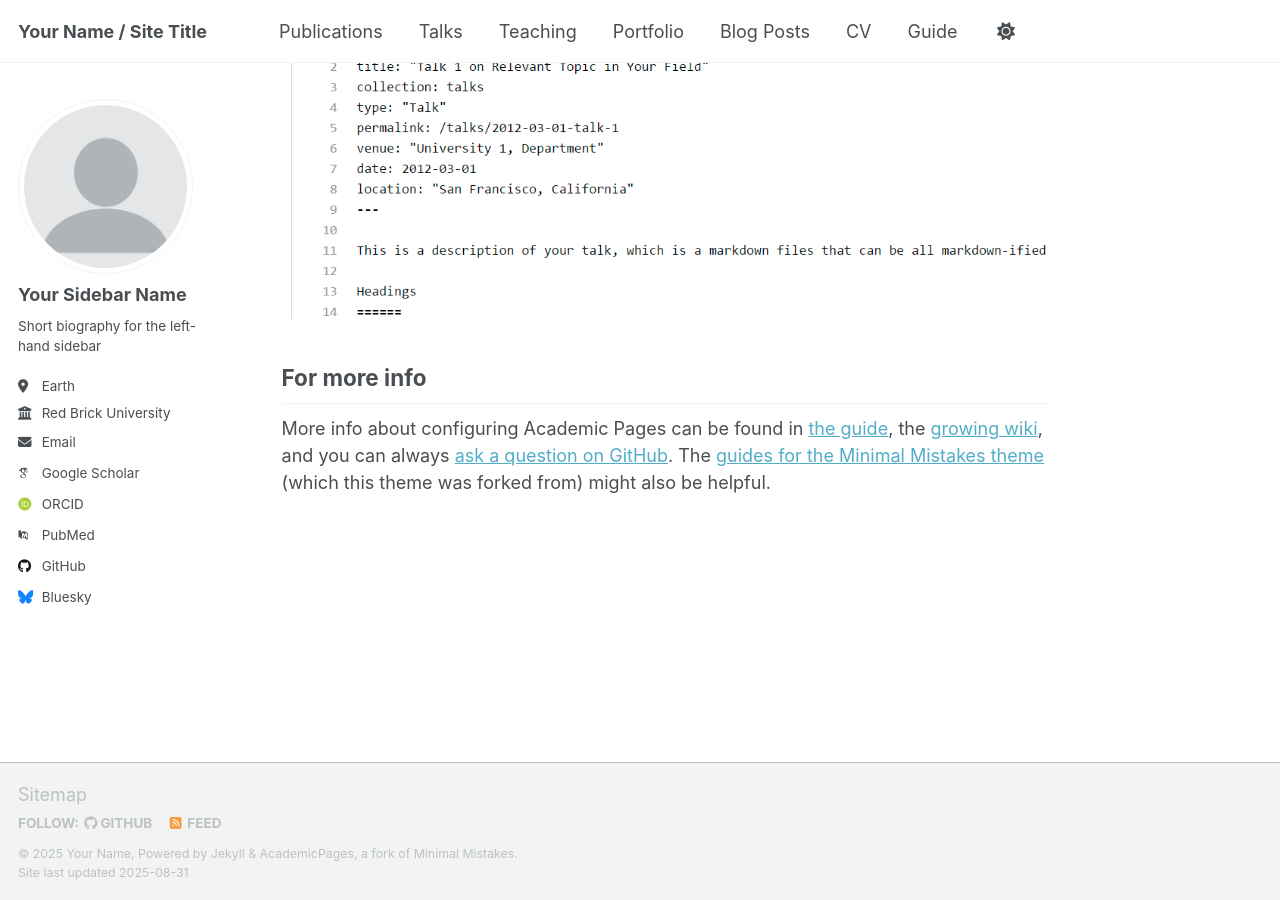
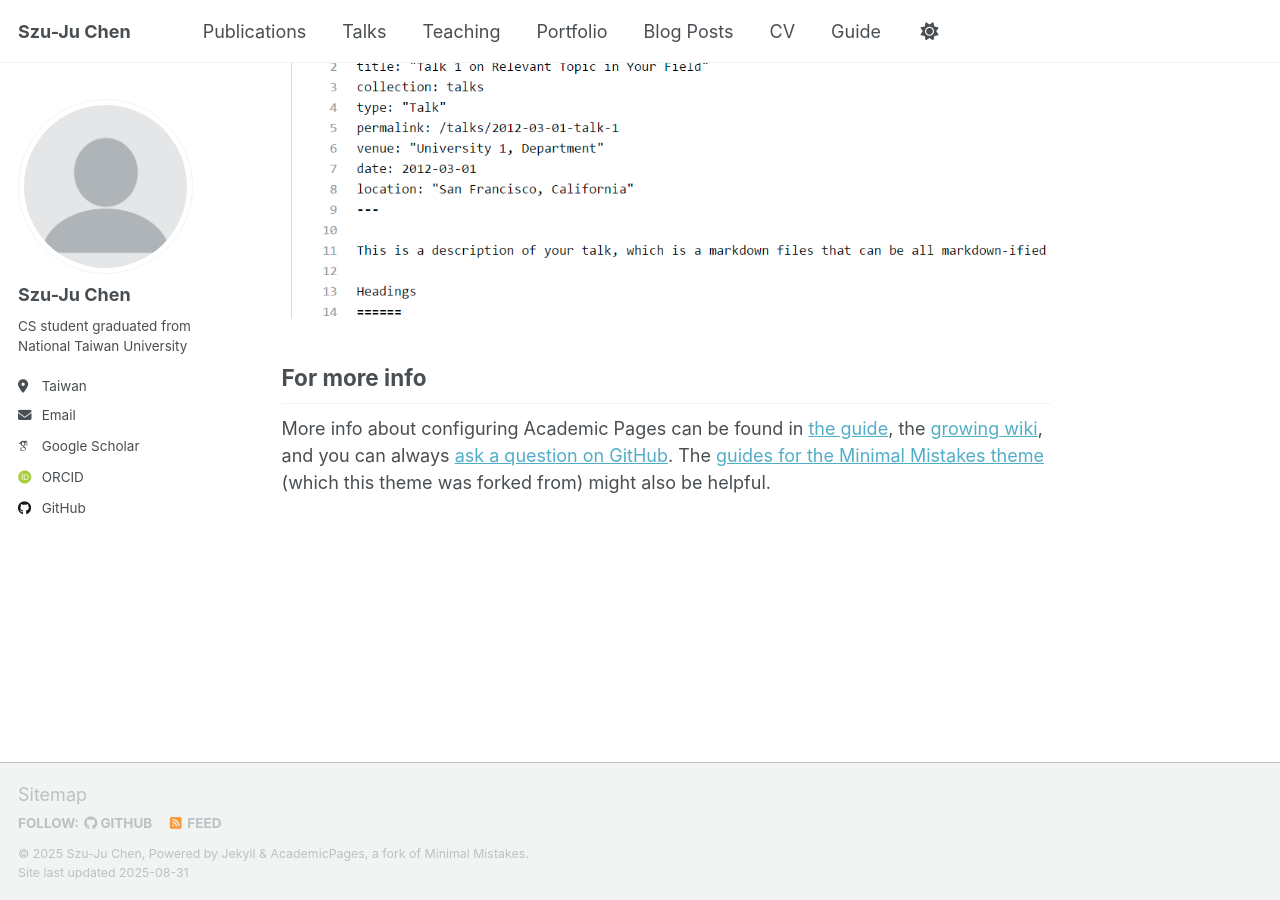
Before and after one commit to szujuchen/szujuchen.github.io, a Jekyll site: the page built from _pages/about.md, in a window 1280 px wide and 900 px high, scrolled down 2880 px. Built offline with Jekyll 4.4.1, drawn with Linux system fonts in a browser that asks for light colours; some web fonts are replaced; a script that is not in the unit is left out.

Commit message:
modify basic info

```diff
--- a/_config.yml
+++ b/_config.yml
@@ -9,13 +9,13 @@
 # Basic Site Settings
 locale                   : "en-US"
 site_theme               : "default" # Currently available options are "default", "air"
-title                    : "Your Name / Site Title"
+title                    : "Szu-Ju Chen"
 title_separator          : "-"
-name                     : &name "Your Name"
+name                     : &name "Szu-Ju Chen"
 description              : &description "personal description"
-url                      : https://academicpages.github.io # the base hostname & protocol for your site e.g. "https://[your GitHub username].github.io" or if you already have some other page hosted on Github then use "https://[your GitHub username].github.io/[Your Repo Name]"
+url                      : https://szujuchen.github.io # the base hostname & protocol for your site e.g. "https://[your GitHub username].github.io" or if you already have some other page hosted on Github then use "https://[your GitHub username].github.io/[Your Repo Name]"
 baseurl                  : "" # the subpath of your site, e.g. "/blog"
-repository               : "academicpages/academicpages.github.io"
+repository               : "szujuchen/szujuchen.github.io"
 
 # Site Author - The following control what appear as part of the author content on the side bar.
 #               If a field is blank the icon and link will not appear, otherwise it will be shown.
@@ -23,13 +23,13 @@ repository               : "academicpages/academicpages.github.io"
 author:
   # Biographic information
   avatar           : "profile.png"
-  name             : "Your Sidebar Name"
+  name             : "Szu-Ju Chen"
   pronouns         : # example: "she/her"
-  bio              : "Short biography for the left-hand sidebar"
-  location         : "Earth"
-  employer         : "Red Brick University"
+  bio              : "CS student graduated from National Taiwan University"
+  location         : "Taiwan"
+  employer         : #
   uri              : # URL
-  email            : "none@example.org"
+  email            : "szjuchen@gmail.com"
 
   # Academic websites
   academia         : # URL
@@ -37,9 +37,9 @@ author:
   googlescholar    : "https://scholar.google.com/citations?user=PS_CX0AAAAAJ"
   inspire-hep      : # URL
   impactstory      : # URL
-  orcid            : "http://orcid.org/yourorcidurl"
+  orcid            : "http://orcid.org/0009-0001-0812-2585"
   semantic         : # URL
-  pubmed           : "https://www.ncbi.nlm.nih.gov/pubmed/?term=john+snow"
+  pubmed           : # URL
   researchgate     : # URL
   scopus           : # URL
 
@@ -47,13 +47,13 @@ author:
   bitbucket        : # Username - Update with your username on the site
   codepen          : # Username
   dribbble         : # Username
-  github           : "academicpages"
+  github           : "szujuchen"
   kaggle           : # Username
   stackoverflow    : # User number or user number and name (i.e., use "1" or "1/jeff-atwood")
 
   # Social media
   artstation       : # Username
-  bluesky          : "bsky.app" # Replace this with you Bluesky username
+  bluesky          : # Replace this with you Bluesky username
   facebook         : # Username
   flickr           : # Username
   foursquare       : # Username
@@ -62,7 +62,7 @@ author:
   keybase          : # Username
   instagram        : # Username
   lastfm           : # Username
-  linkedin         : # Username
+  linkedin         : # szu-ju-chen
   mastodon         : # URL
   medium           : # URL
   pinterest        : # Username
```
